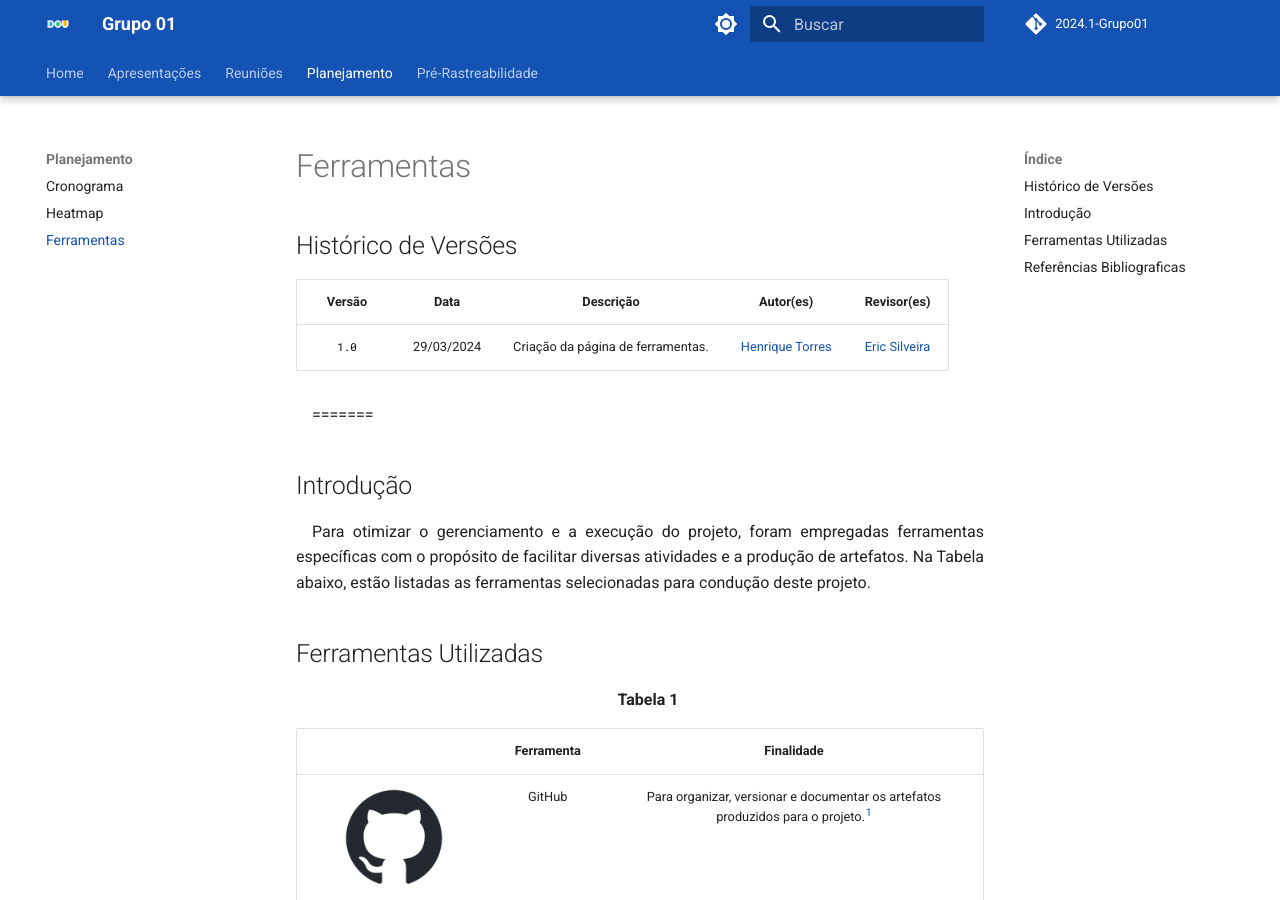
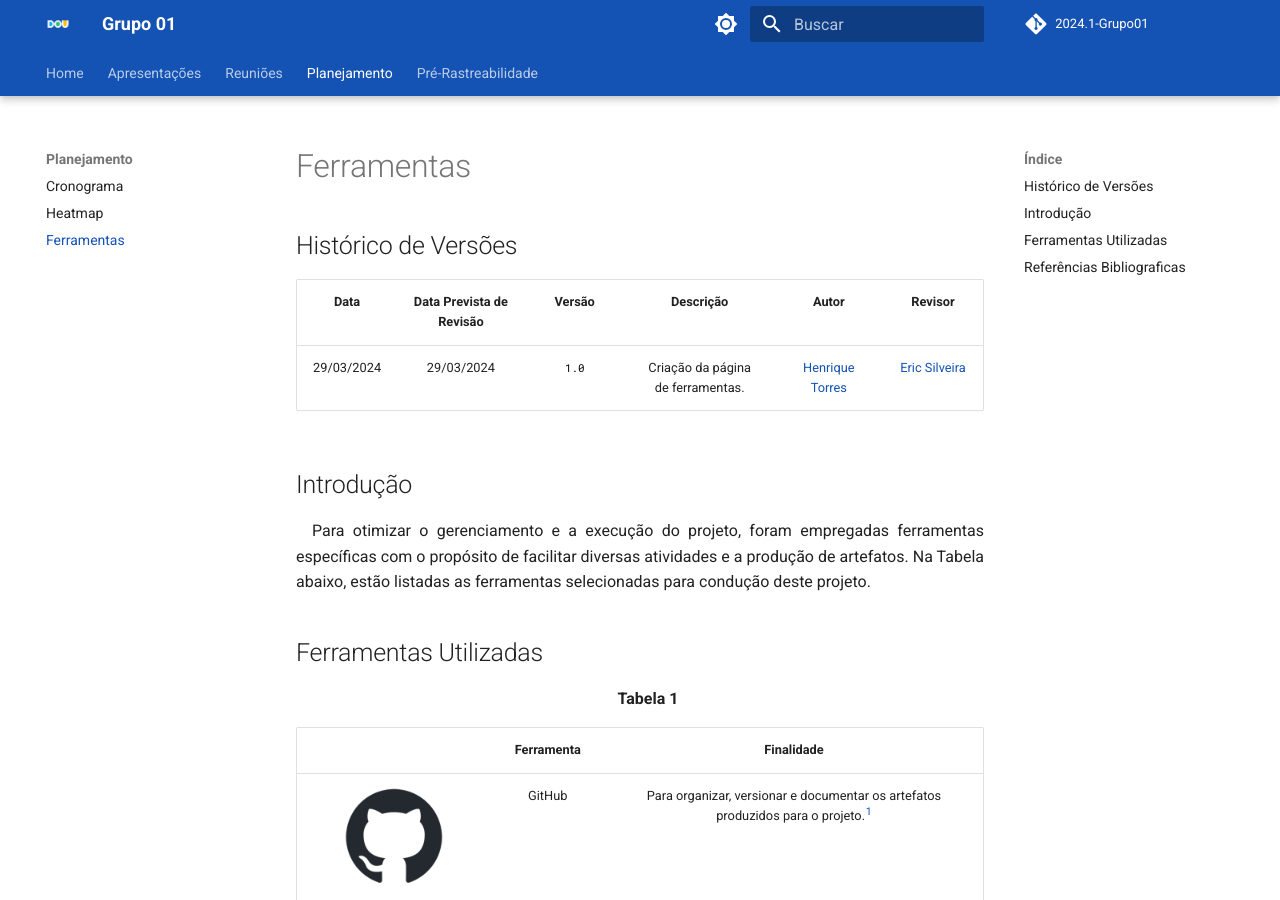
Before and after one commit to Requisitos-de-Software/2024.1-DiarioOficialdaUniao, an MkDocs documentation site: the page built from docs/planejamento/ferramentas.md, in a window 1280 px wide and 900 px high. Built offline with MkDocs 1.6.1 and Material for MkDocs 9.7.7, drawn with Linux system fonts in a browser that asks for light colours; comment, search, counter and statistics services are not loaded; the version menu is left out.

Commit message:
Padronizando Histórico de versão

```diff
--- a/docs/planejamento/ferramentas.md
+++ b/docs/planejamento/ferramentas.md
@@ -2,11 +2,9 @@
 
 ## Histórico de Versões
 
-| Versão  |    Data    |                        Descrição                        |                                             Autor(es)                                             |                  Revisor(es)                   |
-| :-----: | :--------: | :-----------------------------------------------------: | :-----------------------------------------------------------------------------------------------: | :--------------------------------------------: |
-|  `1.0`  | 29/03/2024 |            Criação da página de ferramentas.            | [Henrique Torres](https://github.com/henriqtorresl) | [Eric Silveira](https://github.com/ericbky) |
-
-=======
+|Data|Data Prevista de Revisão|Versão|Descrição|Autor|Revisor|
+| :-----: | :--------: | :----------: | :-----: | :--------------------------------------------: | :----: |
+|  29/03/2024  | 29/03/2024 | `1.0`  | Criação da página de ferramentas. | [Henrique Torres](https://github.com/henriqtorresl) | [Eric Silveira](https://github.com/ericbky) |
 
 ## Introdução
 
```
Also changed, not shown: docs/apresentacao/apresentacao1.md (+3 -3 lines), docs/planejamento/heatmap.md (+1 -1 lines), docs/pre-rastreabilidade/rich-picture.md (+1 -1 lines), docs/reuniao/reuniao1.md (+3 -3 lines).
